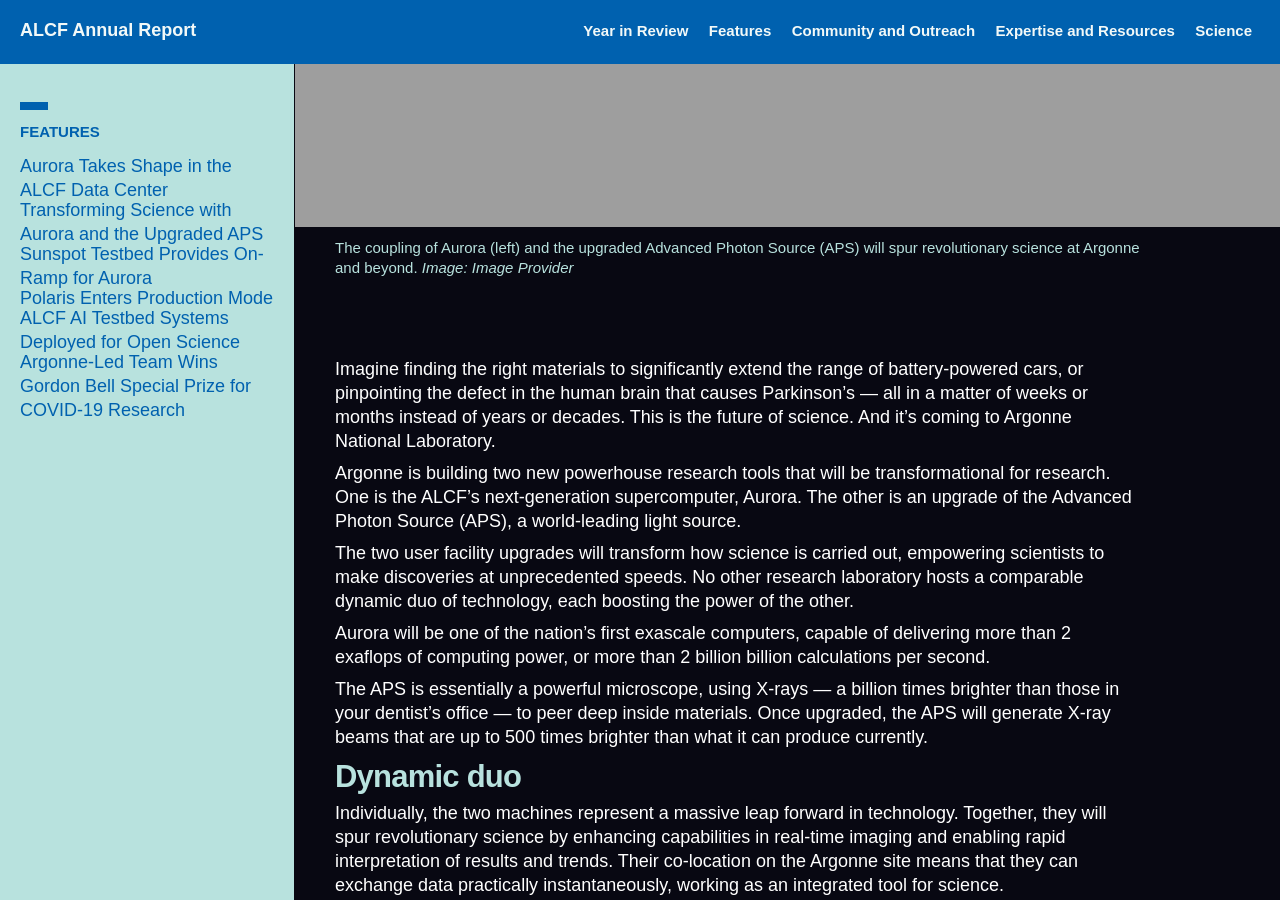
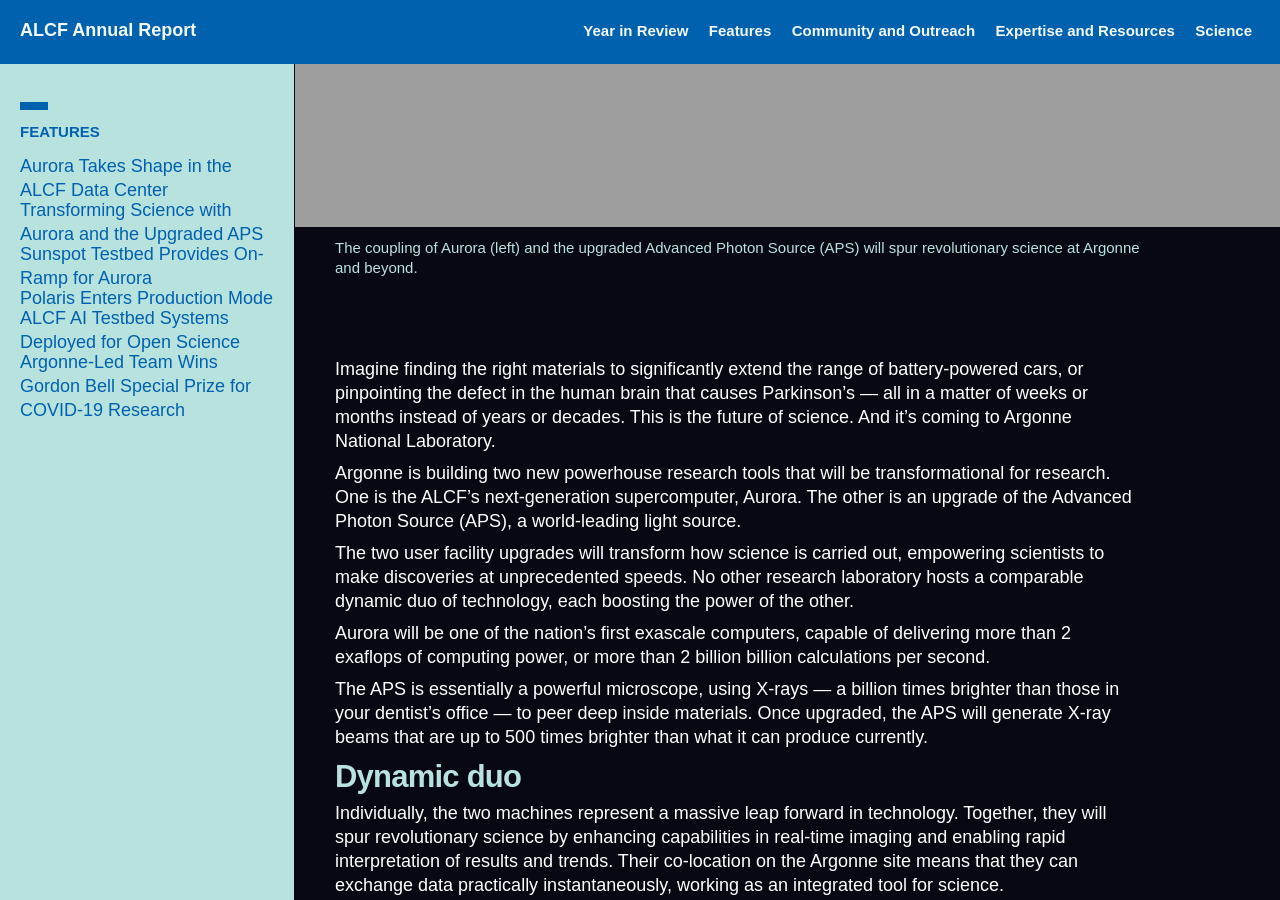
Before and after one commit to sbx-bnagle/ALCF-AR2022, a Jekyll site: the page built from 02_features/aurora-and-aps.md, in a window 1280 px wide and 900 px high, scrolled down 800 px. Built offline with Jekyll 4.4.1, drawn with Linux system fonts in a browser that asks for light colours; some web fonts are replaced.

Commit message:
removed image credit

```diff
--- a/02_features/aurora-and-aps.md
+++ b/02_features/aurora-and-aps.md
@@ -7,7 +7,6 @@
 title: Transforming Science with Aurora and the Upgraded Advanced Photon Source
 hero-img-source: Aurora+APS.jpg
 hero-img-caption: "The coupling of Aurora (left) and the upgraded Advanced Photon Source (APS) will spur revolutionary science at Argonne and beyond."
-hero-img-credit: "Image Provider"
 intro: "Together, the ALCF’s Aurora supercomputer and the upgraded APS will change science as we know it, combining exascale computing power with experimental science to  accelerate new discoveries."
 ---
 
```
